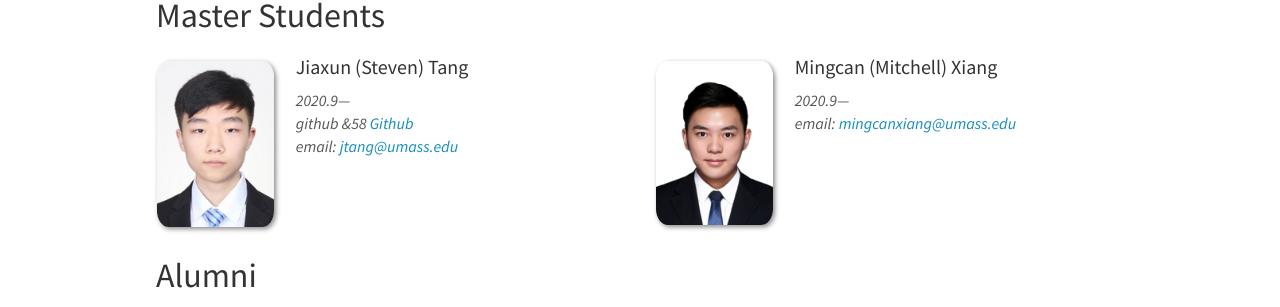
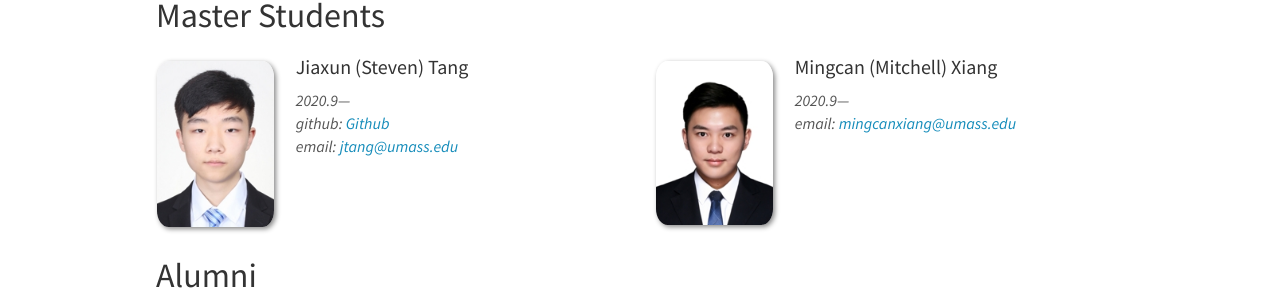
Before and after one commit to UTSASRG/UTSASRG.github.io, a Jekyll site: the page built from _pages/team.md, in a window 1280 px wide and 900 px high, scrolled down 594 px. Shown: the part 260-567 px from the top of the window. Built offline with Jekyll 4.4.1, drawn with Linux system fonts in a browser that asks for light colours.

Commit message:
Fix ST github page

```diff
--- a/_data/master_students.yml
+++ b/_data/master_students.yml
@@ -10,7 +10,7 @@
 
 - name: Jiaxun (Steven) Tang
   photo: JiaxunTang.jpg
-  info: 2020.9--- <br/> github &58 <a href="https://github.com/Gammapi" target="_blank">Github</a>
+  info: 2020.9--- <br/> github&#58; <a href="https://github.com/Gammapi" target="_blank">Github</a>
   email: jtang@umass.edu
   number_educ: 0
 
```
